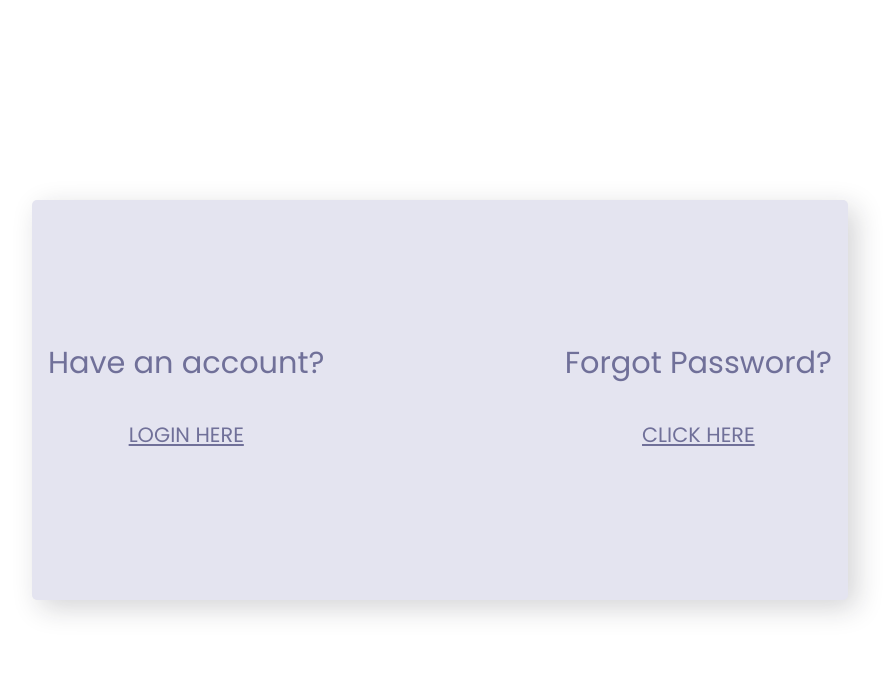
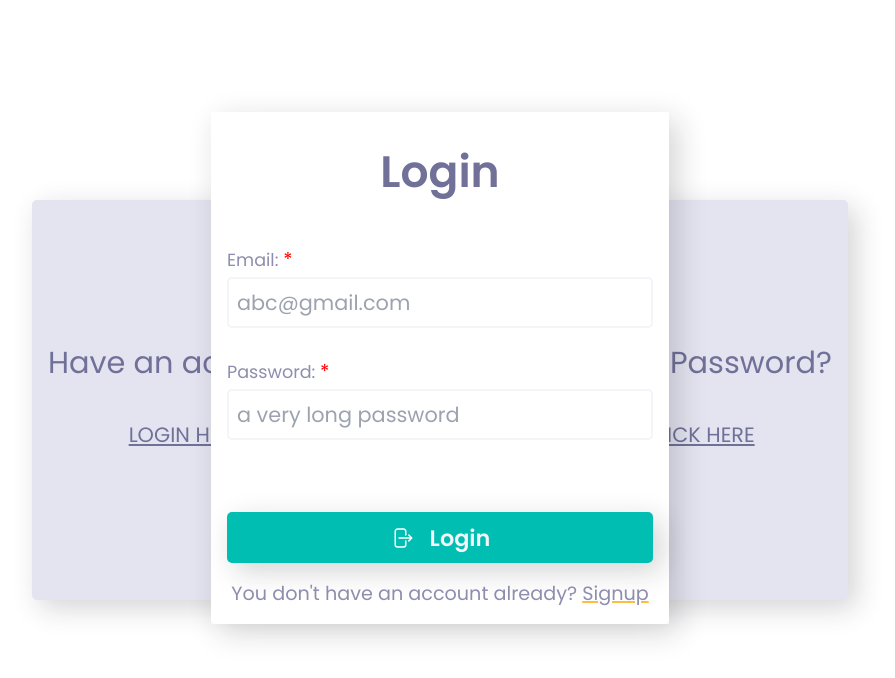
Before and after one commit to Fasunle/file-sharer, a React (Vite) app: page /auth/login in a window 1280 px wide. Shown: the top 678 px of the page, without its empty margins (200-1095 px from the left). Built offline with nearby package versions, Linux system fonts and the light colour scheme; no server answers.

Commit message:
feat: Add password reset functionality

```diff
--- a/src/components/Auth/Login.tsx
+++ b/src/components/Auth/Login.tsx
@@ -23,7 +23,7 @@
       .catch((error: AuthError) => setLoginError(error.message));
   };
   return (
-    <div className='auth'>
+    <div className='auth auth--reset'>
       <form
         className='login__form'
         onSubmit={handleSubmit((data) =>
--- a/src/components/Auth/index.tsx
+++ b/src/components/Auth/index.tsx
@@ -1,18 +1,39 @@
-import {useLocation} from 'react-router-dom';
+import {useState} from 'react';
+import {Link} from 'react-router-dom';
+import ForgotPassword from './ForgotPassword';
+import Login from './Login';
 
 export default function Auth() {
-  const location = useLocation();
+  const [forgotPassword, setForgotPassword] = useState(false);
   return (
     <main className='auth--container'>
       <div className='auth__card--container'>
         <div>
           <h2>Have an account&#63;</h2>
-          <button className='btn btn--cta'>Login Here</button>
+          <Link to='/auth/login'>
+            <button
+              className='btn btn--cta'
+              onClick={() => setForgotPassword(false)}
+            >
+              Login Here
+            </button>
+          </Link>
         </div>
         <div>
           <h2>Forgot Password&#63;</h2>
-          <button className='btn btn--cta'>Click Here</button>
+          <Link to='/auth/reset'>
+            <button
+              className='btn btn--cta'
+              onClick={() => setForgotPassword(true)}
+            >
+              Click Here
+            </button>
+          </Link>
         </div>
+      </div>
+
+      <div className={`overlay ${forgotPassword ? 'to-right' : ''}`}>
+        {!forgotPassword ? <Login /> : <ForgotPassword />}
       </div>
     </main>
   );
```
